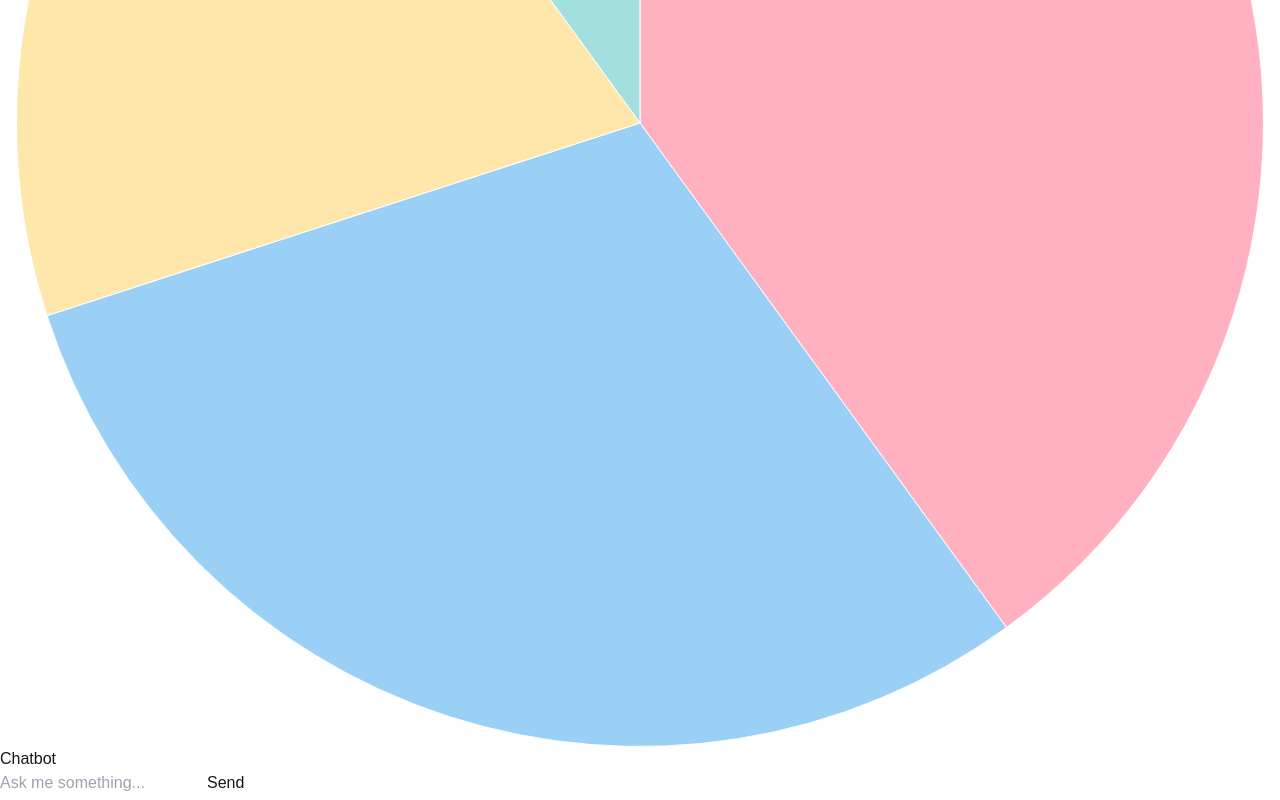
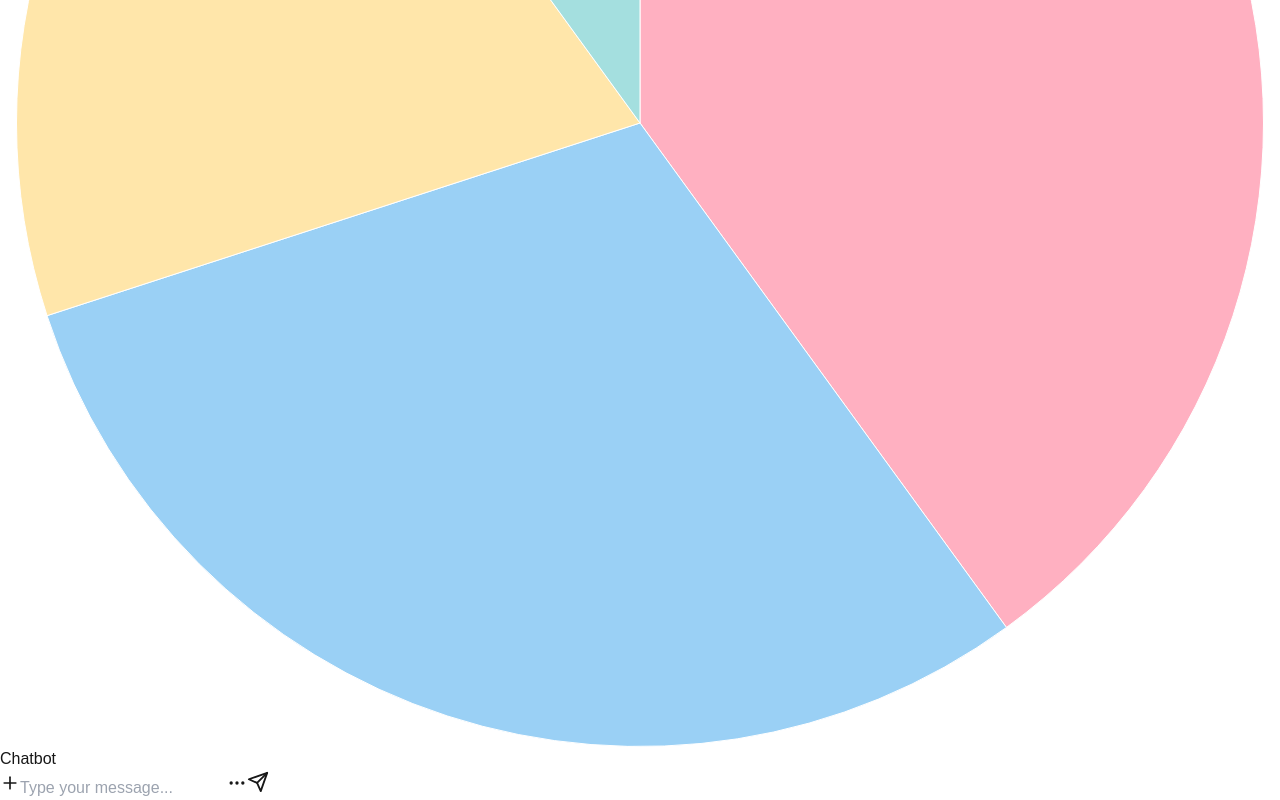
Before and after one commit to ANikfarjam/GeneScope, a Next.js app in the folder front/: page /dashboard in a window 1280 px wide. Shown: the part 2168-2968 px from the top of the page. Built offline with nearby package versions, Linux system fonts and the light colour scheme.

Commit message:
Merge branch 'main' of https://github.com/ANikfarjam/GeneScope into yarBranch changes

```diff
--- a/front/src/app/api/generate/route.ts
+++ b/front/src/app/api/generate/route.ts
@@ -16,7 +16,7 @@ export async function POST(req: NextRequest) {
 
     return NextResponse.json({ result: response.choices[0].message?.content });
   } catch (error) {
-    console.error("OpenAI API Error:", error);
+    console.error("OpenAI API Error Please inser a key:", error);
     return NextResponse.json({ error: "Failed to fetch response" }, { status: 500 });
   }
 }
--- a/front/src/app/components/ChatBot.tsx
+++ b/front/src/app/components/ChatBot.tsx
@@ -2,20 +2,26 @@
 
 import { useState, useEffect } from "react";
 import Typer from "./Typer";
-import { BounceLoader} from "react-spinners";
+import { BounceLoader } from "react-spinners";
+import { FiSend, FiPlus, FiMoreHorizontal } from "react-icons/fi";
 
 interface Message {
   role: "user" | "assistant";
   content: string;
 }
 
+interface User {
+  username: string;
+  email: string;
+}
+
 export default function Chatbot() {
   const [messages, setMessages] = useState<Message[]>([]);
   const [input, setInput] = useState("");
   const [loading, setLoading] = useState(false);
-  const [user, setUser] = useState<{ username: string; email: string } | null>(null);
+  const [user, setUser] = useState<User | null>(null);
+
   useEffect(() => {
-    // Retrieve user from localStorage
     const storedUser = localStorage.getItem("user");
     if (storedUser) {
       setUser(JSON.parse(storedUser));
@@ -34,11 +40,10 @@ export default function Chatbot() {
       const res = await fetch("/api/generate", {
         method: "POST",
         headers: { "Content-Type": "application/json" },
-        body: JSON.stringify({ prompt: input }),
+        body: JSON.stringify({ prompt: input, user: user }),
       });
 
       const data = await res.json();
-
       const assistantMessage: Message = { role: "assistant", content: data.result };
       setMessages((prev) => [...prev, assistantMessage]);
     } catch (error) {
@@ -49,32 +54,48 @@ export default function Chatbot() {
   };
 
   return (
-    <div className="bg-white shadow-md rounded-lg p-6 w-[100%] h-[480px] mx-auto">
+    <div className="bg-white shadow-lg rounded-2xl p-6 w-full npm  h-[500px] max-w-[1050px] mx-auto text-black flex flex-col">
+      <h2 className="text-2xl font-bold text-gray-800 text-center mb-4">Chatbot</h2>
 
-      <h2 className="text-xl font-semibold text-gray-800 mb-4">Chatbot</h2>
-      <div className="h-80 overflow-y-auto border p-3 rounded-md bg-gray-100">
+      {/* Chat Messages Container */}
+      <div className="flex-1 overflow-y-auto border rounded-lg p-4 bg-gray-100 space-y-3 shadow-inner">
         {messages.map((msg, index) => (
-          <div key={index} className={`p-2 ${msg.role === "user" ? "text-right" : "text-left"}`}>
-            <p className={`px-3 py-2 rounded-md inline-block ${msg.role === "user" ? "bg-blue-500 text-white" : "bg-gray-300 text-black"}`}>
+          <div key={index} className={`flex ${msg.role === "user" ? "justify-end" : "justify-start"}`}>
+            <p
+              className={`px-4 py-2 rounded-xl text-sm max-w-[80%] ${
+                msg.role === "user" ? "bg-blue-500 text-white" : "bg-gray-300 text-black"
+              }`}
+            >
               {msg.role === "assistant" ? <Typer text={msg.content} /> : msg.content}
             </p>
           </div>
         ))}
-        {loading && <p className="text-gray-500"><BounceLoader color="#2563eb" size={35} /></p>}
+        {loading && (
+          <div className="flex justify-center mt-2">
+            <BounceLoader color="#2563eb" size={30} />
+          </div>
+        )}
       </div>
-      <div className="mt-4 flex space-x-2">
+
+      <div className="mt-4 flex items-center bg-white border border-gray-300 rounded-full p-2 shadow-md  mx-auto">
+        <button className="p-2 text-gray-500 hover:text-gray-700 transition">
+          <FiPlus size={20} />
+        </button>
         <input
           type="text"
-          className="flex-1 p-2 border rounded-md"
-          placeholder="Ask me something..."
+          className="flex-1 p-2 bg-transparent border-none  focus:outline-none text-gray-800 placeholder-gray-400"
+          placeholder="Type your message..."
           value={input}
           onChange={(e) => setInput(e.target.value)}
         />
+        <button className="p-2 text-gray-500 hover:text-gray-700 transition">
+          <FiMoreHorizontal size={20} />
+        </button>
         <button
-          className="bg-blue-500 text-white px-4 py-2 rounded-md hover:bg-blue-600 transition"
+          className="p-2 text-blue-600 hover:text-blue-800 transition"
           onClick={sendMessage}
         >
-          Send
+          <FiSend size={22} />
         </button>
       </div>
     </div>
```
